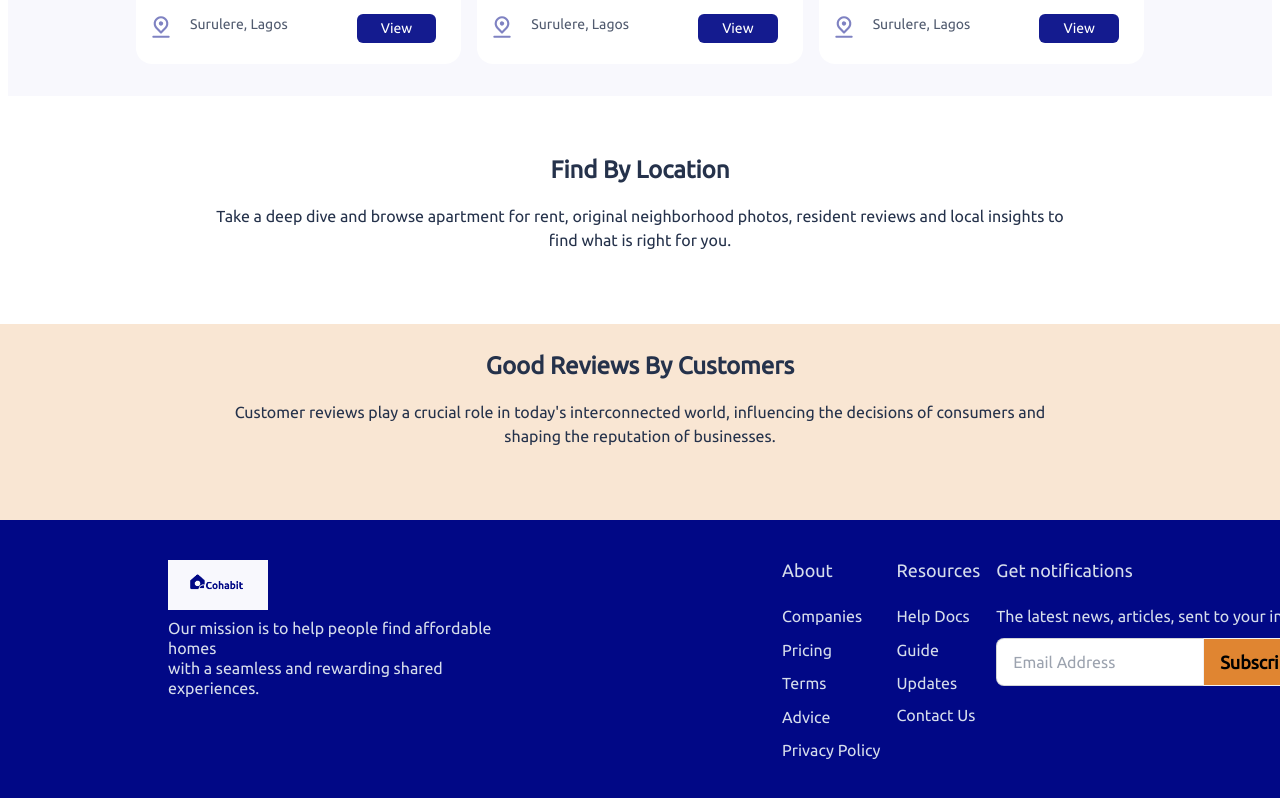
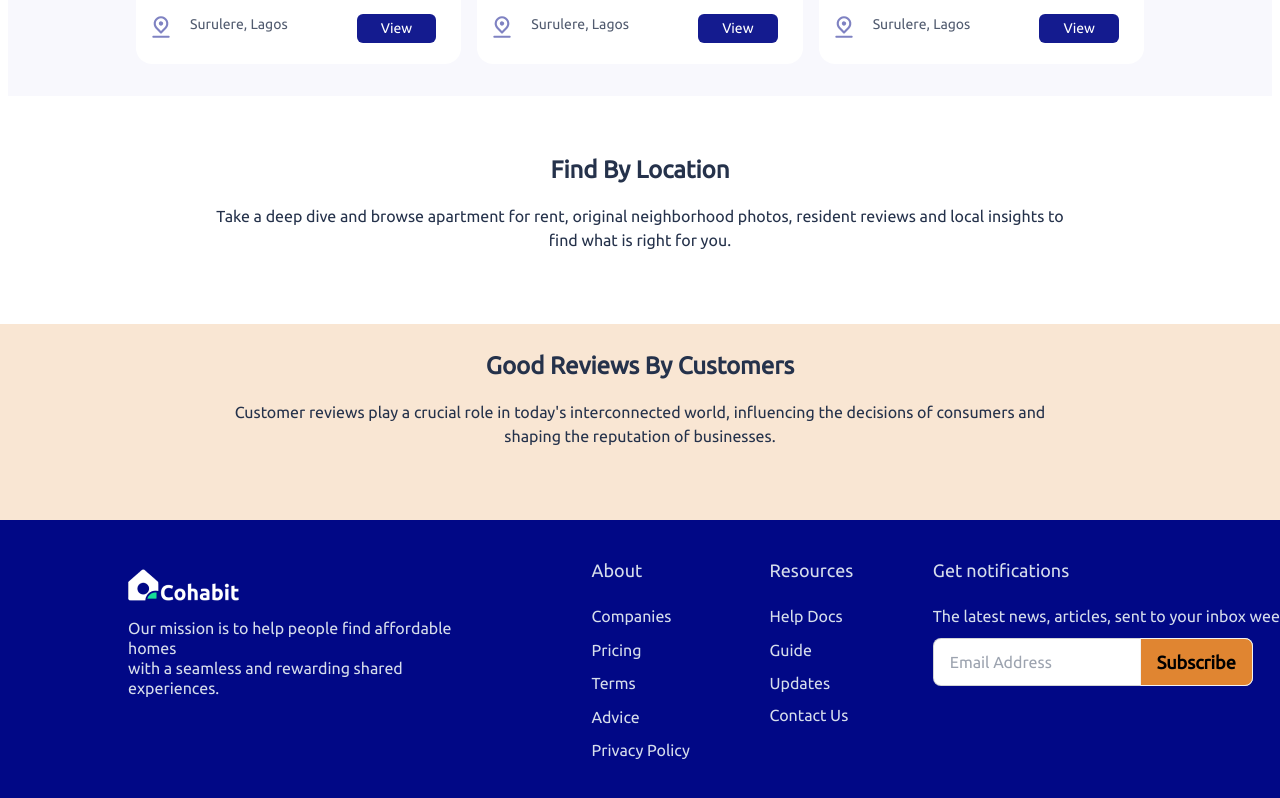
Before and after one commit to lazynerd-studios/Co-Habit-Landing, a React (Vite) app: page / in a window 1280 px wide. Shown: the part 1950-2748 px from the top of the page. Built offline with nearby package versions, Linux system fonts and the light colour scheme.

Commit message:
Update Footer.jsx

```diff
--- a/src/Components/Footer/Footer.jsx
+++ b/src/Components/Footer/Footer.jsx
@@ -1,5 +1,5 @@
 import React from "react";
-import CoHabit from "../../assets/Cohabit Logo C-white.png"
+import CoHabit from "../../assets/Cohabit Logo B 1.png"
 import LinkedInIcon from '@mui/icons-material/LinkedIn';
 import FacebookIcon from '@mui/icons-material/Facebook';
 
@@ -11,8 +11,8 @@ const Footer = () => {
   return (
     <div className="bg-[#010886] text-[#D6DDEB] ">
       <footer className="footer laptop:p-10 p-6 laptop:mx-[8rem] mx-0">
-        <div>
-          <img src={CoHabit} className="w-[20%]" alt="web-logo" />
+        <div className="laptop:-mr-[5rem] laptop:-ml-10">
+          <img src={CoHabit} className="laptop:-ml-5" alt="web-logo" />
           <p className="w-[23rem] text-[1rem] font-normal">
             Our mission is to help people find affordable homes <br className="hidden laptop:flex" />
             with a seamless and rewarding shared experiences.
```
